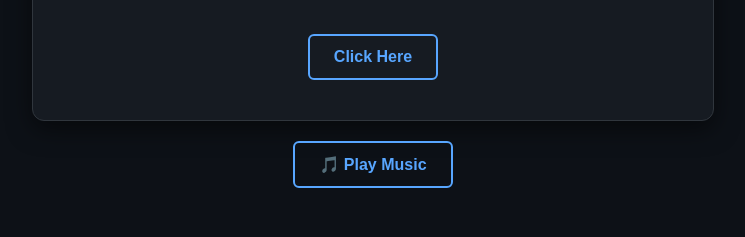
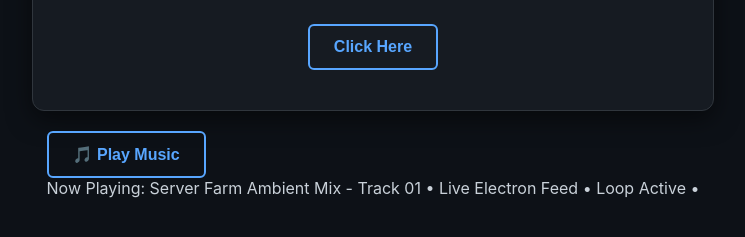
Before and after one commit to mitchaXYZ/CutieCats, a plain HTML site: page index.html in a window 1280 px wide. Shown: the part 395-632 px from the top of the page, without its empty margins (267-1012 px from the left). Drawn offline with Linux system fonts and the light colour scheme.

Commit message:
Update index.html

```diff
--- a/index.html
+++ b/index.html
@@ -147,6 +147,12 @@
     Your browser does not support the audio element.
 </audio>
 
-<button id="music-toggle" class="btn" onclick="toggleMusic()">🎵 Play Music</button>
+<div class="audio-box">
+    <button id="music-toggle" class="btn" onclick="toggleMusic()">🎵 Play Music</button>
+
+    <div class="track-window">
+        <div class="track-title">Now Playing: Server Farm Ambient Mix - Track 01 • Live Electron Feed • Loop Active • </div>
+    </div>
+</div>
 </body>
 </html>
```
